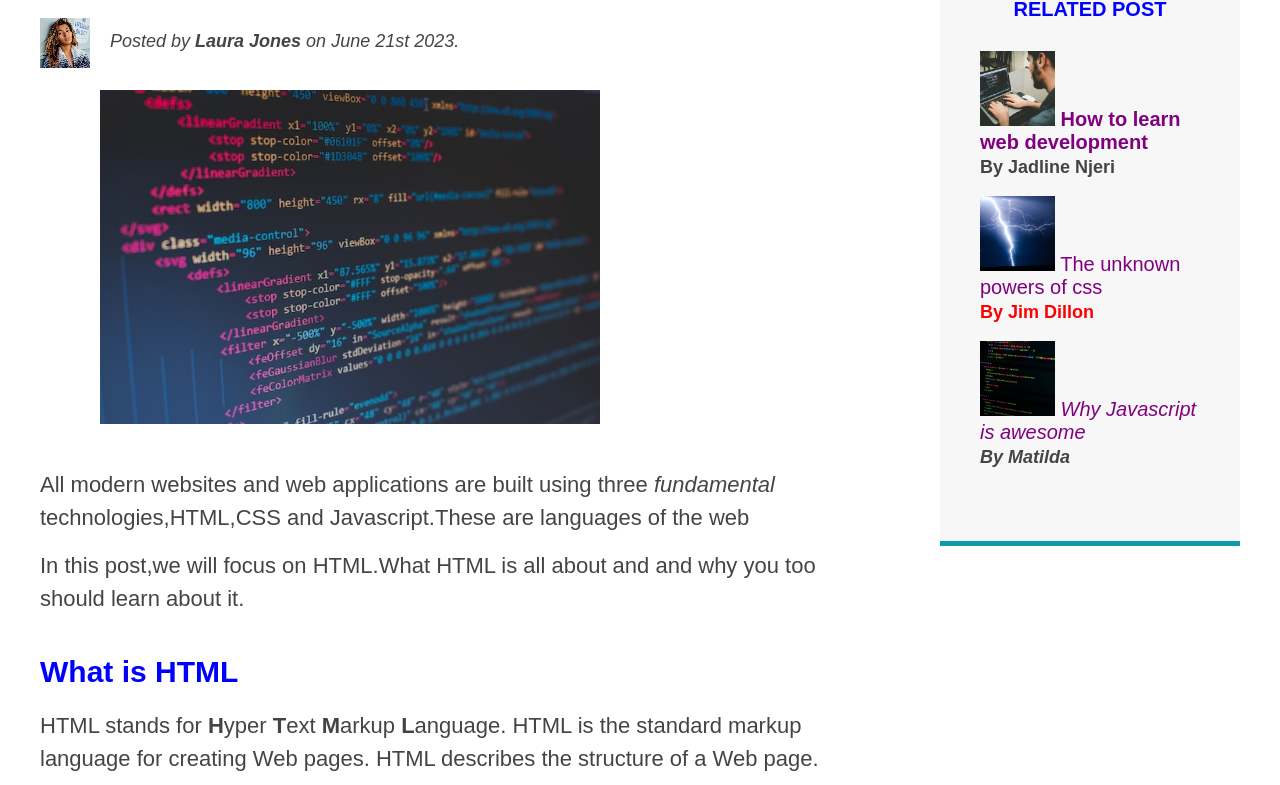
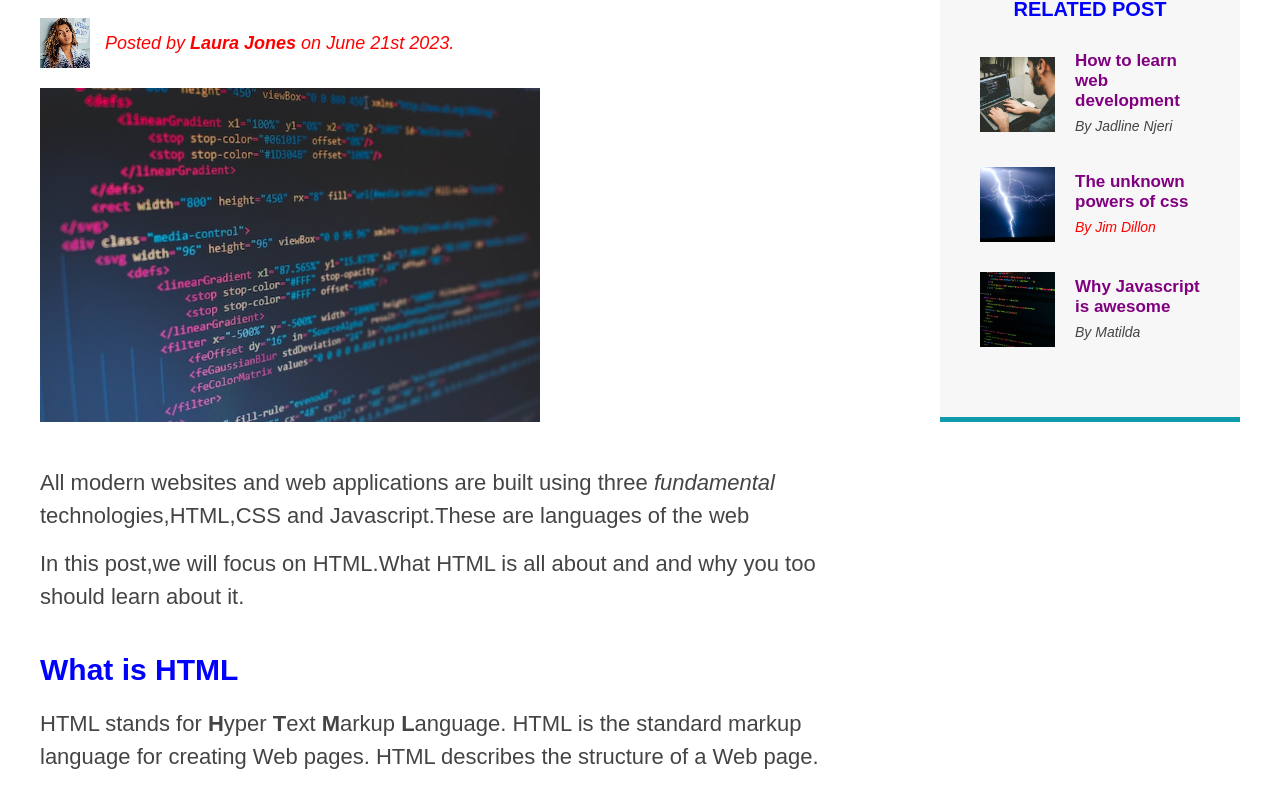
Before and after one commit to Jadline/Web-Development-101, a plain HTML site: page css-layouts/index.html in a window 1280 px wide. Shown: the part 188-973 px from the top of the page. Drawn offline with Linux system fonts and the light colour scheme.

Commit message:
updating changes

```diff
--- a/css-layouts/index.html
+++ b/css-layouts/index.html
@@ -27,11 +27,14 @@
                 </nav>
                 <!-- <div class="clear"></div> -->
             </header>
+            <div class="row">
             <article>
                 <header class = "post-header">
                     <h2>The basic language of the web html</h2>
-                    <img src= "images/mylady.jpg" alt = "the authors Photo" class="author-img">
-                    <p id = "author" class="author">Posted by <strong>Laura Jones</strong> on June 21st 2023.</p>
+                    <div class = "author-box">
+                        <img src= "images/mylady.jpg" alt = "the authors Photo" class="author-img">
+                        <p id = "author" class="author">Posted by <strong>Laura Jones</strong> on June 21st 2023.</p>
+                    </div>
                     <img src = "images/smallpic.jpg" alt = "html code on the screen" width = "500"  class="post-image">
                 </header>
                 <p>All modern websites and web applications are built using
@@ -75,17 +78,27 @@
             <aside>
                 <h4>Related Post</h4>
                 <ul class="related">
-                    <li><img src="images/related-1.jpg" alt = "a photo of a person coding" width = "75" height="75">
-                    <a href="#">How to learn web development</a>
-                    <p class ="related-author"> By Jadline Njeri</p></li>
-                    <li><img src="images/related-2.jpg" alt="a lightning image" width="75" height="75">
-                    <a href = "#">The unknown powers of css</a>
-                    <p class ="related-author">By Jim Dillon</p></li>
-                    <li><img src = "images/related-3.jpg" alt="html code on screen" width="75" height="75">
-                    <a href="#">Why Javascript is awesome</a>
-                    <p class ="related-author">By Matilda</p></li>
+                    <li class="related-post"><img src="images/related-1.jpg" alt = "a photo of a person coding" width = "75" height="75">
+                    <div>
+                    <a  class="related-link" href="#">How to learn web development</a>
+                    <p class ="related-author"> By Jadline Njeri</p>
+                    </div>
+                    </li>
+                    <li class="related-post"><img src="images/related-2.jpg" alt="a lightning image" width="75" height="75">
+                    <div>
+                    <a  class="related-link" href = "#">The unknown powers of css</a>
+                    <p class ="related-author">By Jim Dillon</p>
+                    </div>
+                    </li>
+                    <li class="related-post"><img src = "images/related-3.jpg" alt="html code on screen" width="75" height="75">
+                    <div>
+                    <a class="related-link" href="#">Why Javascript is awesome</a>
+                    <p class ="related-author">By Matilda</p>
+                    </div>
+                    </li>
                 </ul>
             </aside>
+            </div>
             <footer>
                 <p id = "copyright" class ="copyright text">Copyright &copy; 2023</p>
             </footer>
--- a/css-layouts/style.css
+++ b/css-layouts/style.css
@@ -68,6 +68,7 @@ p{
     line-height:1.5;
     margin-bottom:15px;
 }
+
 ol,ul{
     margin-left:50px;
     margin-bottom:20px;
@@ -213,8 +214,8 @@ nav{
 /*images are inline-block level elements*/
 .post-image{
     /* width:auto; */
-    margin-top:20px;
-    margin-left:10px;
+    /* margin-top:20px; */
+    /* margin-left:10px; */
     /* margin:100px; */
 
 }
@@ -287,7 +288,9 @@ h2::after{
     top:-15px;
     right:-25px;
 }
+
 /*FLOATS*/
+/*
 .author-img{
     float:left;
     margin-bottom:40px;
@@ -307,24 +310,82 @@ nav{
 .clear{
     clear:both;
 }
-/*the clear fix hack*/
+/*the clearfix hack*/
+/*
 .clearfix::after{
     content: '';
     display:block;
     clear:both
 }
+/* article{
+    /* background-color:green; */
+    /* width:825px;
+    float :left;
+}  */
+/* aside{
+    /* background-color:red; */
+    /* width:300px;
+    float:right;
+
+/* } */
+/* footer{
+    /* background-color:yellow; */
+    /* clear:both;
+} */
+
+/*FLEXBOX*/
+/*when you have only two items that you need to apply display flex*/
+/*and you need space between them you use the justify-content:space-between*/
+.main-header{
+    display:flex;
+    justify-content:space-between;
+    align-items:center;
+}
+.author-box{
+    display:flex;
+    align-items:center;
+    margin-bottom:20px;
+
+}
+.author-box p{
+    margin-bottom:0;
+    margin-left:15px;
+}
+.related-post{
+    display:flex;
+    align-items:center;
+    gap:20px;
+    margin-bottom:30px;
+}
+.related-author{
+    margin-bottom:0;
+    font-size:14px;
+    font-weight:normal;
+    font-style:italic;
+}
+.related-link:link{
+    font-size:17px;
+    font-weight:bold;
+    font-style:normal;
+    margin-bottom:5px;
+    display:inline-block;
+}
+.row{
+    display:flex;
+    gap:75px;
+    margin-bottom:60px;
+    align-items:flex-start;
+}
+/*flex:1 means grow 1 and shrink is 1 and flex-basis is 0*/
+/*css calculates the width for itself but we must specify the width of the aside*/
 article{
-    /* background-color:green; */
-    width:825px;
-    float :left;
+    /* background-color:purple; */
+    /* flex:0 0 825px; */
+    flex:1;
+    margin-bottom:0;
 }
 aside{
-    /* background-color:red; */
-    width:300px;
-    float:right;
-
+    flex: 0 0 300px;
+    /* background-color:#109Bad; */
+    /* align-self:flex-start; */
 }
-footer{
-    /* background-color:yellow; */
-    clear:both;
-}
```
